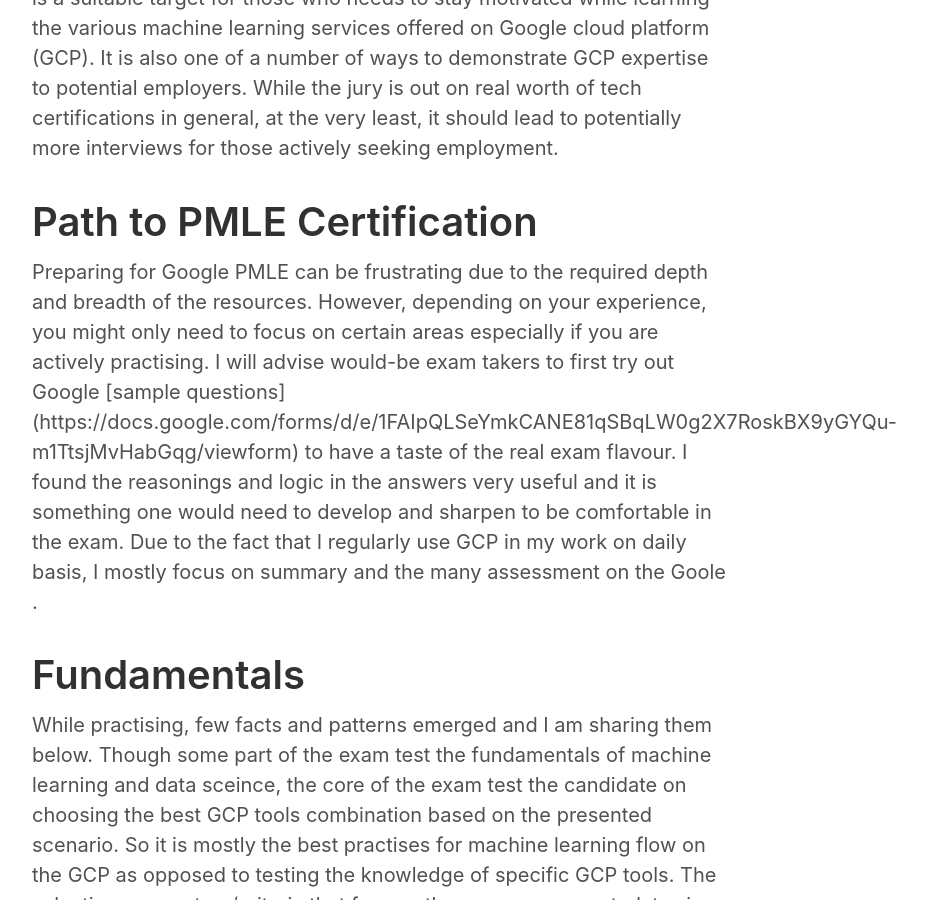
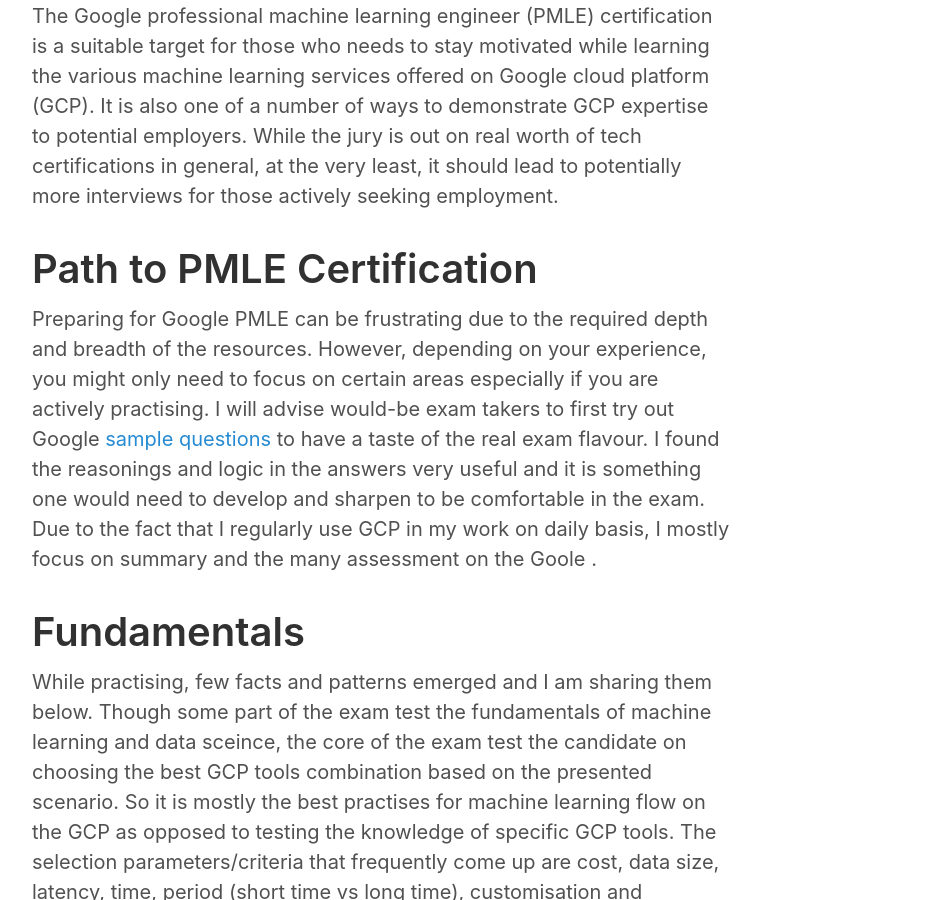
Before and after one commit to kbakande/kbakande.github.io, a Jekyll site: the page built from _posts/2023-01-21-Path-Towards-Google-Professional-Machine-Engineer-Certification.md, in a window 1280 px wide and 900 px high, scrolled down 771 px. Shown: the whole window, without its empty margins (258-1185 px from the left). Built offline with Jekyll 4.4.1, drawn with Linux system fonts in a browser that asks for light colours; part of the change alters nothing that is shown; some of the changed text lies outside the part shown.

```diff
--- a/_posts/2023-01-21-Path-Towards-Google-Professional-Machine-Engineer-Certification.md
+++ b/_posts/2023-01-21-Path-Towards-Google-Professional-Machine-Engineer-Certification.md
@@ -2,13 +2,12 @@
 layout: post
 title: Towards the Google PMLE Certification
 ---
-
-![GCP Certified](http://placehold.it/800x400 "Large example image")
+![Google-Ml-Engineer]({{ "assets/images/Google-Professional-Level-Background.png" | absolute_url }}){: .center-image }
 # Prelude
 The Google professional machine learning engineer (PMLE) certification is a suitable target for those who needs to stay motivated while learning the various machine learning services offered on Google cloud platform (GCP). It is also one of a number of ways to demonstrate GCP expertise to potential employers. While the jury is out on real worth of tech certifications in general,  at the very least, it should lead to potentially more interviews for those actively seeking employment.
 
 # Path to PMLE Certification
-Preparing for Google PMLE can be frustrating due to the required depth and breadth of the resources. However, depending on your experience, you might only need to focus on certain areas especially if you are actively practising. I will advise would-be exam takers to first try out Google [sample questions] (https://docs.google.com/forms/d/e/1FAIpQLSeYmkCANE81qSBqLW0g2X7RoskBX9yGYQu-m1TtsjMvHabGqg/viewform) to have a taste of the real exam flavour. I found the reasonings and logic in the answers very useful and it is something one would need to develop and sharpen to be comfortable in the exam. Due to the fact that I regularly use GCP in my work on daily basis, I mostly focus on summary and the many assessment on the Goole .
+Preparing for Google PMLE can be frustrating due to the required depth and breadth of the resources. However, depending on your experience, you might only need to focus on certain areas especially if you are actively practising. I will advise would-be exam takers to first try out Google [sample questions](https://docs.google.com/forms/d/e/1FAIpQLSeYmkCANE81qSBqLW0g2X7RoskBX9yGYQu-m1TtsjMvHabGqg/viewform) to have a taste of the real exam flavour. I found the reasonings and logic in the answers very useful and it is something one would need to develop and sharpen to be comfortable in the exam. Due to the fact that I regularly use GCP in my work on daily basis, I mostly focus on summary and the many assessment on the Goole .
 
 # Fundamentals
 While practising, few facts and patterns emerged and I am sharing them below. Though some part of the exam test the fundamentals of machine learning and data sceince, the core of the exam test the candidate on choosing the best GCP tools combination based on the presented scenario. So it is mostly the best practises for machine learning flow on the GCP as opposed to testing the knowledge of specific GCP tools. The selection parameters/criteria that frequently come up are cost, data size, latency, time, period (short time vs long time), customisation and infrastructure maintenance. I have illustrated the Some examples are
@@ -24,5 +23,5 @@ I have curated the resources as follows:
 2. Google [Machine Learning Engineer Learning Path](https://www.cloudskillsboost.google/paths/17) is a comprehensive collection of courses which needs a lot of time. If you dont have to study the courses, you can skip to the summary and assessment at the end of each course which is mostly what I did.
 3. [Journey-Become-Machine-Learning-Engineer](https://www.amazon.com/Journey-Become-Machine-Learning-Engineer/dp/1803233729Book) seems the only book available at the moment and is a good read as it covers many of the topics in the certification.
 4. [Curated resources](https://github.com/sathishvj/awesome-gcp-certifications/blob/master/professional-machine-learning-engineer.md) is a one stop place for all things related to GPMLE certification
-6. [Blog](https://dzlab.github.io/certification/2022/01/08/gcp-ml-engineer-prep/) is a comprehensive overview of the exam key areas along with corresponding links. It is probably suficient on its won for an experienced practitioner
-7. [Coursera](https://gb.coursera.org/professional-certificates/preparing-for-google-cloud-machine-learning-engineer-professional-certificate) also has a course which seems a repetition what is on Google learning path
+5. [Blog](https://dzlab.github.io/certification/2022/01/08/gcp-ml-engineer-prep/) is a comprehensive overview of the exam key areas along with corresponding links. It is probably suficient on its own for an experienced practitioner
+6. [Coursera](https://gb.coursera.org/professional-certificates/preparing-for-google-cloud-machine-learning-engineer-professional-certificate) also has a course which seems a repetition what is available on Google learning path but might be easier to follow.
```
